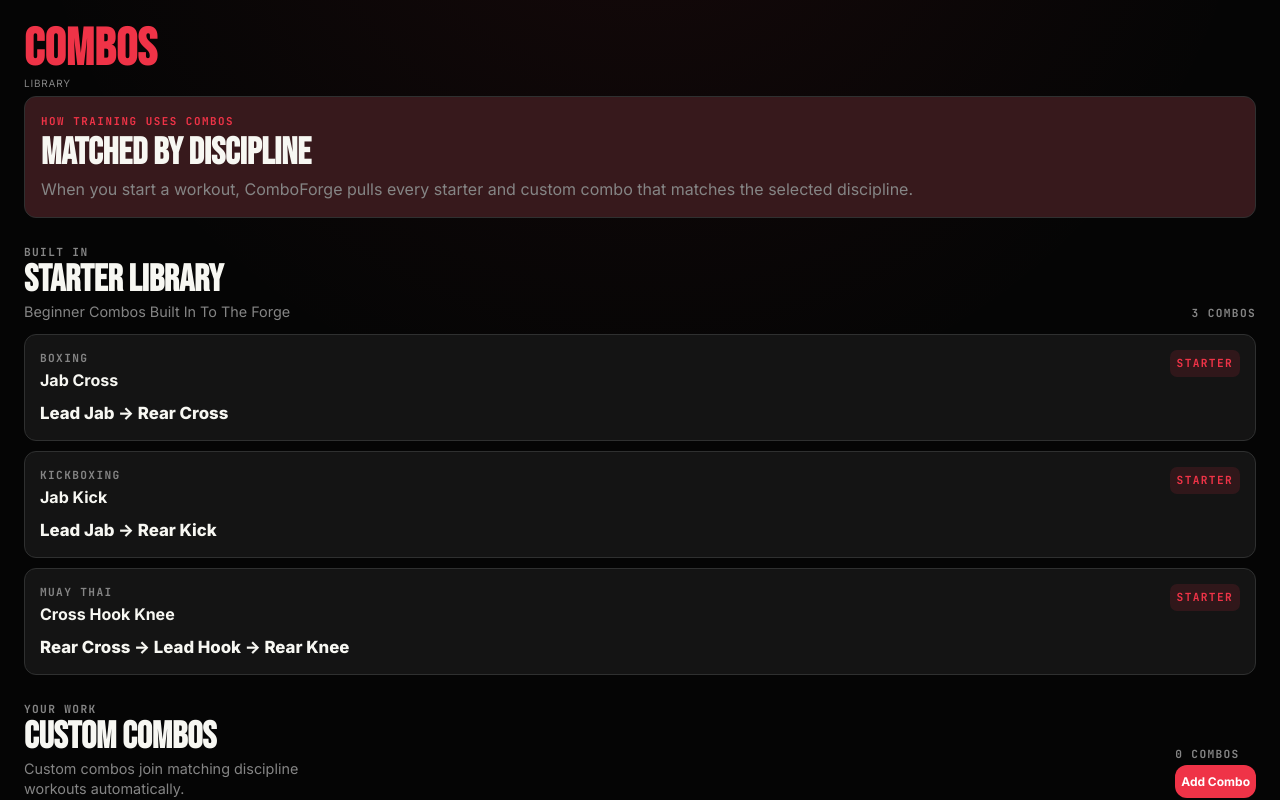
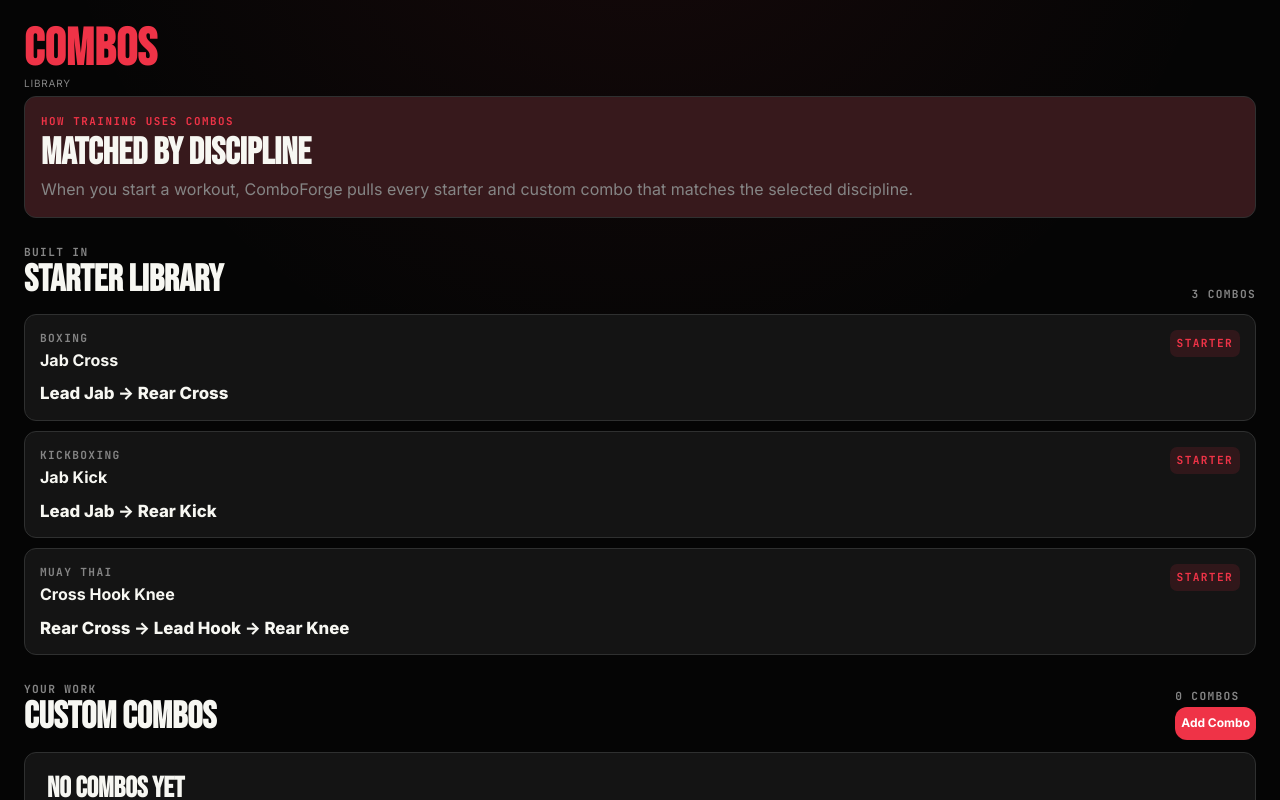
Before and after one commit to Leandro-Da-Souza/comboforge, a React (Vite) app: page /combos in a window 1280 px wide. Shown: the top 800 px of the page. Built offline with nearby package versions, Linux system fonts and the light colour scheme.

Commit message:
remove description to remove clutter on page

```diff
--- a/src/pages/CombosPage.tsx
+++ b/src/pages/CombosPage.tsx
@@ -51,14 +51,14 @@
           eyebrow="Built in"
           title="Starter Library"
           sourceLabel="starter"
-          description="Beginner Combos Built In To The Forge"
+          description=""
         />
 
         <ComboList
           combos={customCombos}
           eyebrow="Your Work"
           title="Custom Combos"
-          description="Custom combos join matching discipline workouts automatically."
+          description=""
           sourceLabel="custom"
           headerChild={
             <div className="combo-section-actions">
```
